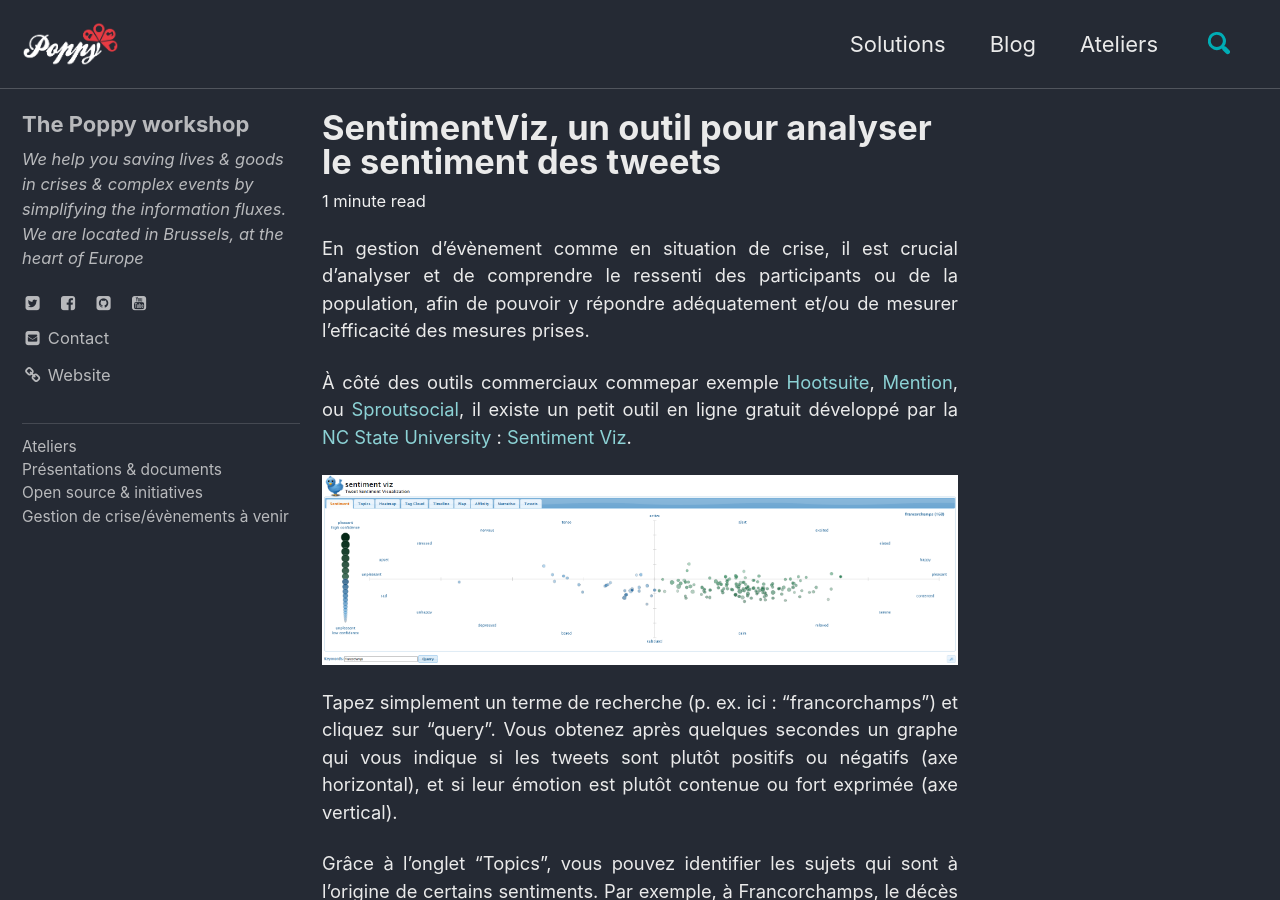
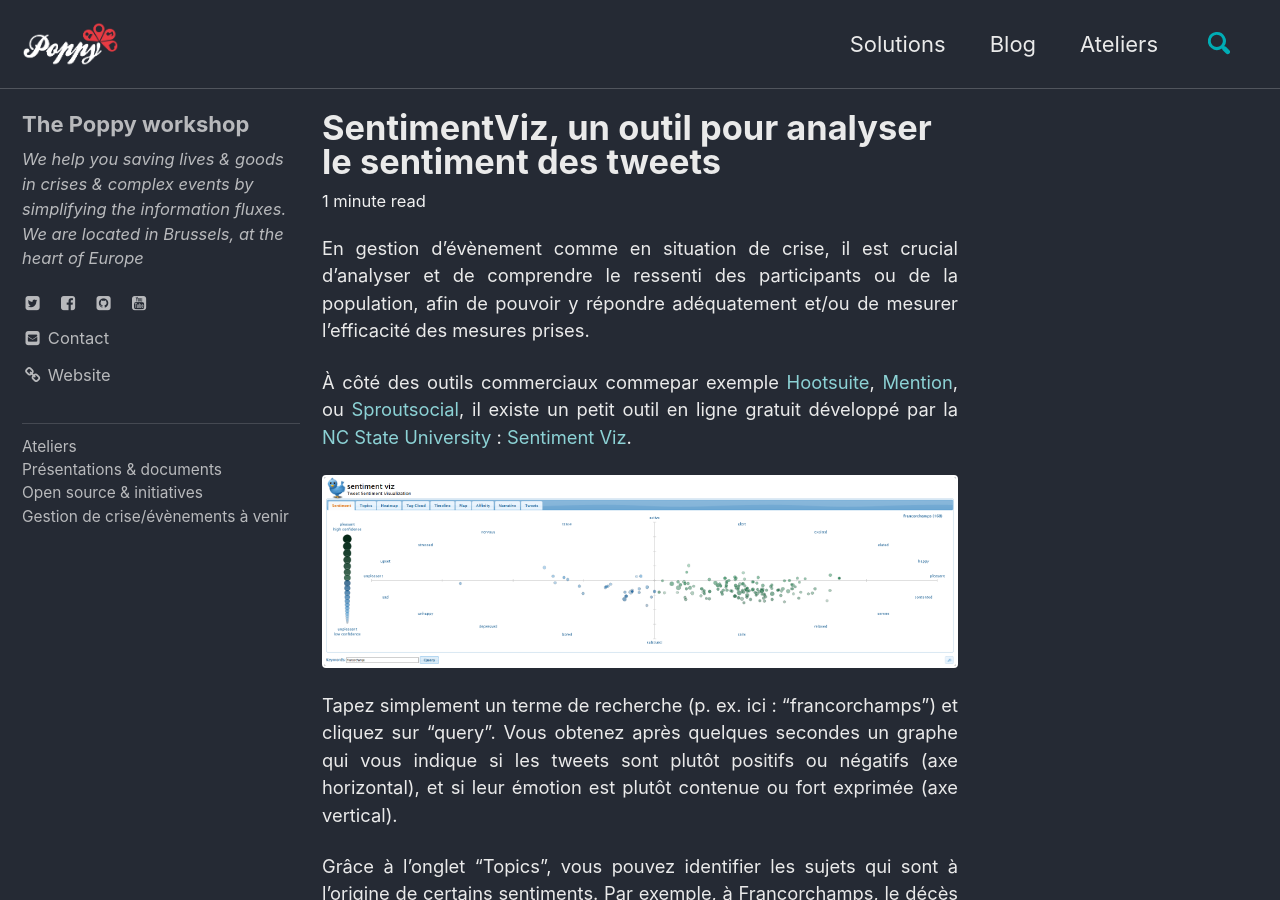
Before and after one commit to ccloquet/ccloquet.github.io, a Jekyll site: the page built from _posts/2019-09-04-SentimentAnalysis.md, in a window 1280 px wide and 900 px high. Built offline with Jekyll 4.4.1, drawn with Linux system fonts in a browser that asks for light colours; cached includes are drawn as plain includes.

Commit message:
Update 2019-09-04-SentimentAnalysis.md

```diff
--- a/_posts/2019-09-04-SentimentAnalysis.md
+++ b/_posts/2019-09-04-SentimentAnalysis.md
@@ -6,7 +6,7 @@ En gestion d'évènement comme en situation de crise, il est crucial d'analyser
 
 À côté des outils commerciaux commepar exemple <a href='https://blog.hootsuite.com/social-media-sentiment-analysis-tools/'>Hootsuite</a>, <a href='https://mention.com/en/sentiment-analysis/'>Mention</a>, ou <a href='https://sproutsocial.com/insights/sentiment-analysis/'>Sproutsocial</a>, il existe un petit outil en ligne gratuit développé par la <a href='https://www.ncsu.edu/'>NC State University</a> : <a href='https://www.csc2.ncsu.edu/faculty/healey/tweet_viz/tweet_app/'>Sentiment Viz</a>.
 
-<img src="../images/sv1.png">
+<img style='border:2px solid white; border-radius:4px' src="../images/sv1.png">
 
 Tapez simplement un terme de recherche (p. ex. ici : "francorchamps") et cliquez sur "query". Vous obtenez après quelques secondes un graphe qui vous indique si les tweets sont plutôt positifs ou négatifs (axe horizontal), et si leur émotion est plutôt contenue ou fort exprimée (axe vertical).
 
```
